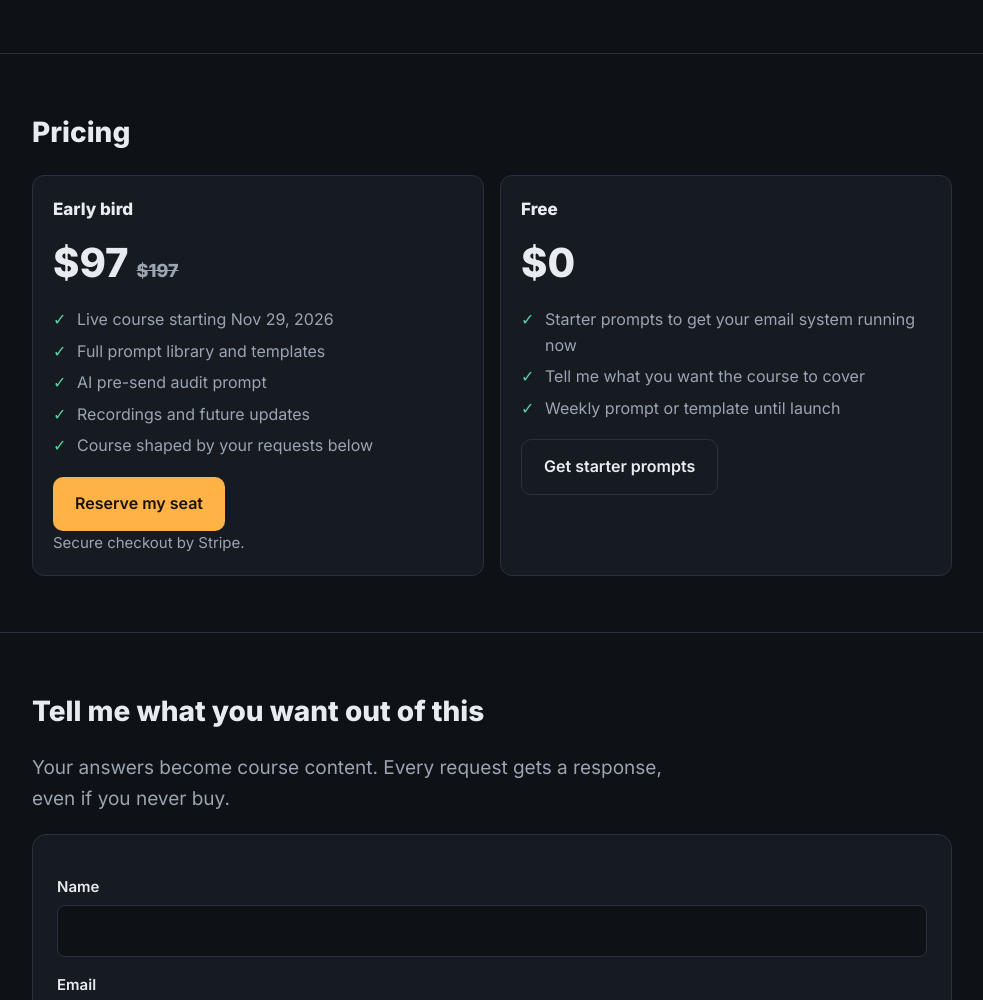
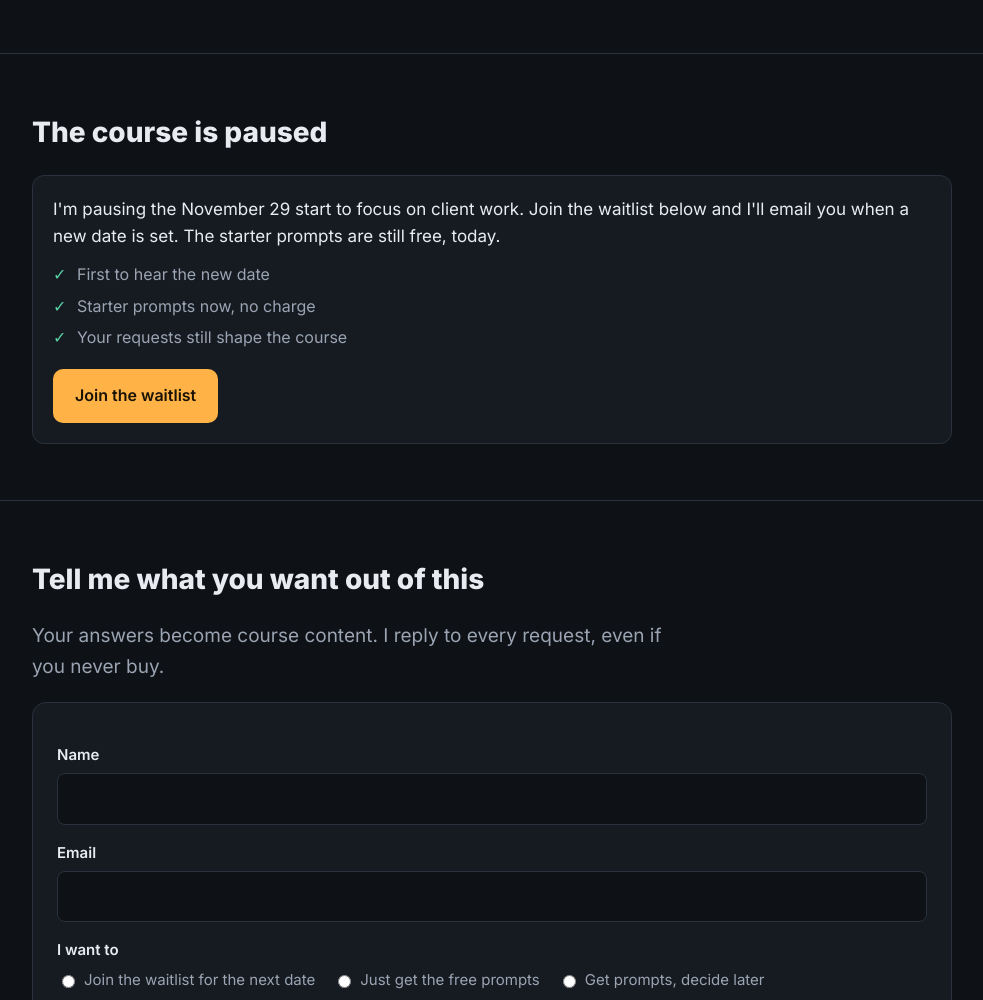
Before and after one commit to tony007digital/ai-email-systems, a plain HTML site: page index.html in a window 1280 px wide. Shown: the part 902-1902 px from the top of the page, without its empty margins (148-1131 px from the left). Drawn offline with Linux system fonts and the light colour scheme.

Commit message:
Pause the course: waitlist instead of the Nov 29 start and $97 checkout
Removes the Stripe checkout links and start date from both pages,
turns the reserve option into a waitlist, keeps the free starter prompts.

Co-Authored-By: Claude Opus 5.5 <noreply@anthropic.com>
Claude-Session: https://claude.ai/code/session_01CfG5E7qfA8XhwXsvSywbNi

```diff
--- a/index.html
+++ b/index.html
@@ -4,10 +4,10 @@
 <meta charset="utf-8">
 <meta name="viewport" content="width=device-width, initial-scale=1">
 <title>AI for Email Systems | Build and QA Emails Faster | Tony Lucio</title>
-<meta name="description" content="A hands-on course for email developers and marketers: use AI to write, build and QA production email without breaking Outlook. Starts November 29, 2026.">
+<meta name="description" content="A hands-on course for email developers and marketers: use AI to write, build and QA production email without breaking Outlook. Paused for now; join the waitlist for the next date.">
 <link rel="canonical" href="https://ai-email-systems.netlify.app/">
 <meta property="og:title" content="AI for Email Systems with Tony Lucio">
-<meta property="og:description" content="Use AI to write, build and QA production email. Starts Nov 29, 2026. Tell me what you want from the course and get starter prompts free.">
+<meta property="og:description" content="Use AI to write, build and QA production email. The course is paused; join the waitlist and receive the starter prompts free.">
 <meta property="og:type" content="website">
 <link rel="preconnect" href="https://fonts.googleapis.com">
 <link href="https://fonts.googleapis.com/css2?family=Inter:wght@400;600;800&family=JetBrains+Mono:wght@400&display=swap" rel="stylesheet">
@@ -52,18 +52,18 @@ summary{cursor:pointer;font-weight:600}
 footer{padding:32px 0;color:var(--muted);font-size:14px}
 </style>
 <script type="application/ld+json">
-{"@context":"https://schema.org","@type":"Course","name":"AI for Email Systems","description":"Use AI to write, build and QA production email: two-stage prompt system, pre-send AI audit, and workflow templates.","provider":{"@type":"Person","name":"Tony Lucio"},"hasCourseInstance":{"@type":"CourseInstance","courseMode":"online","startDate":"2026-11-29"},"offers":{"@type":"Offer","price":"97","priceCurrency":"USD","category":"Early bird"}}
+{"@context":"https://schema.org","@type":"Course","name":"AI for Email Systems","description":"Use AI to write, build and QA production email: two-stage prompt system, pre-send AI audit, and workflow templates.","provider":{"@type":"Person","name":"Tony Lucio"}}
 </script>
 </head>
 <body>
 <header>
   <div class="wrap">
-    <span class="tag">Starts Nov 29, 2026 · Online</span>
+    <span class="tag">Paused · Join the waitlist</span>
     <h1>AI for <span>Email Systems</span></h1>
     <p class="lede">Use AI to write, build and QA production email without breaking Outlook, Gmail or your deliverability. Built for email developers, marketers and small teams who ship email every week.</p>
     <div class="ctas">
-      <a class="btn primary" href="#reserve">Reserve a seat: $97 early bird</a>
-      <a class="btn ghost" href="#tell-me">Just tell me what you need (free prompts)</a>
+      <a class="btn primary" href="#tell-me">Join the waitlist</a>
+      <a class="btn ghost" href="#tell-me">Get the free starter prompts</a>
     </div>
   </div>
 </header>
@@ -74,7 +74,7 @@ footer{padding:32px 0;color:var(--muted);font-size:14px}
     <div class="grid">
       <div class="card"><h3>Two-stage prompt system</h3><p>Stage 1 turns a brief into on-brand copy. Stage 2 turns that copy into production HTML that holds up in Outlook.</p></div>
       <div class="card"><h3>AI pre-send audit</h3><p>One pass that checks rendering risks, accessibility and spam triggers before you hit send.</p></div>
-      <div class="card"><h3>The catch-and-fix layer</h3><p>Where AI gets email wrong, how to spot it fast, and what still needs a human.</p></div>
+      <div class="card"><h3>The catch-and-fix layer</h3><p>Where AI goes wrong on email, how to spot it fast, and what still needs a human.</p></div>
       <div class="card"><h3>Your own workflow</h3><p>Templates to set this up on your ESP and stack, not a generic demo.</p></div>
     </div>
   </div>
@@ -82,31 +82,15 @@ footer{padding:32px 0;color:var(--muted);font-size:14px}
 
 <section id="reserve">
   <div class="wrap">
-    <h2>Pricing</h2>
-    <div class="price">
-      <div class="card">
-        <h3>Early bird</h3>
-        <div class="amt">$97<span class="strike">$197</span></div>
-        <ul class="check">
-          <li>Live course starting Nov 29, 2026</li>
-          <li>Full prompt library and templates</li>
-          <li>AI pre-send audit prompt</li>
-          <li>Recordings and future updates</li>
-          <li>Course shaped by your requests below</li>
-        </ul>
-        <a class="btn primary" id="buy" href="#tell-me" data-stripe="https://buy.stripe.com/6oUcN7evF76o7vXcEXdjO01">Reserve my seat</a>
-        <p class="small" id="buy-note">Checkout opens shortly. Add your name below and pick "Reserve a seat" to lock the $97 price.</p>
-      </div>
-      <div class="card">
-        <h3>Free</h3>
-        <div class="amt">$0</div>
-        <ul class="check">
-          <li>Starter prompts to get your email system running now</li>
-          <li>Tell me what you want the course to cover</li>
-          <li>Weekly prompt or template until launch</li>
-        </ul>
-        <a class="btn ghost" href="#tell-me">Get starter prompts</a>
-      </div>
+    <h2>The course is paused</h2>
+    <div class="card">
+      <p style="font-size:17px;color:var(--text)">I'm pausing the November 29 start to focus on client work. Join the waitlist below and I'll email you when a new date is set. The starter prompts are still free, today.</p>
+      <ul class="check">
+        <li>First to hear the new date</li>
+        <li>Starter prompts now, no charge</li>
+        <li>Your requests still shape the course</li>
+      </ul>
+      <a class="btn primary" href="#tell-me">Join the waitlist</a>
     </div>
   </div>
 </section>
@@ -114,7 +98,7 @@ footer{padding:32px 0;color:var(--muted);font-size:14px}
 <section id="tell-me">
   <div class="wrap">
     <h2>Tell me what you want out of this</h2>
-    <p class="lede" style="margin-bottom:20px">Your answers become course content. Every request gets a response, even if you never buy.</p>
+    <p class="lede" style="margin-bottom:20px">Your answers become course content. I reply to every request, even if you never buy.</p>
     <form name="course-intake" method="POST" action="/thank-you" data-netlify="true" netlify-honeypot="bot-field">
       <input type="hidden" name="form-name" value="course-intake">
       <input type="hidden" name="subject" value="New AI for Email signup (%{submissionId})">
@@ -128,7 +112,7 @@ footer{padding:32px 0;color:var(--muted);font-size:14px}
 
       <label>I want to</label>
       <div class="opts">
-        <label><input type="radio" name="interest" value="reserve-seat" required> Reserve a seat ($97)</label>
+        <label><input type="radio" name="interest" value="waitlist" required> Join the waitlist for the next date</label>
         <label><input type="radio" name="interest" value="free-prompts"> Just get the free prompts</label>
         <label><input type="radio" name="interest" value="both-undecided"> Get prompts, decide later</label>
       </div>
@@ -186,15 +170,11 @@ footer{padding:32px 0;color:var(--muted);font-size:14px}
     <details><summary>Do I need to code?</summary><p class="small">No for the copy and audit parts. Basic HTML helps for the build stage; prompts are included either way.</p></details>
     <details><summary>Which AI tools?</summary><p class="small">Claude or ChatGPT. Prompts are written to work in both.</p></details>
     <details><summary>What if I can't make the live sessions?</summary><p class="small">Recordings and all materials are included.</p></details>
-    <details><summary>When does early bird pricing end?</summary><p class="small">Before launch on Nov 29, 2026. Price then goes to $197.</p></details>
+    <details><summary>When will it run?</summary><p class="small">The November 29 start is paused. The waitlist hears the new date first.</p></details>
   </div>
 </section>
 
 <footer><div class="wrap">© 2026 Tony Lucio · <a href="https://tonyluciodev.netlify.app">tonyluciodev.netlify.app</a></div></footer>
 
-<script>
-// When a Stripe link is set, the Reserve button goes straight to checkout.
-(function(){var b=document.getElementById('buy');var s=b&&b.getAttribute('data-stripe');if(s){b.href=s;var n=document.getElementById('buy-note');if(n)n.textContent='Secure checkout by Stripe.';}})();
-</script>
 </body>
 </html>
```
Also changed, not shown: thank-you.html (+2 -3 lines).
